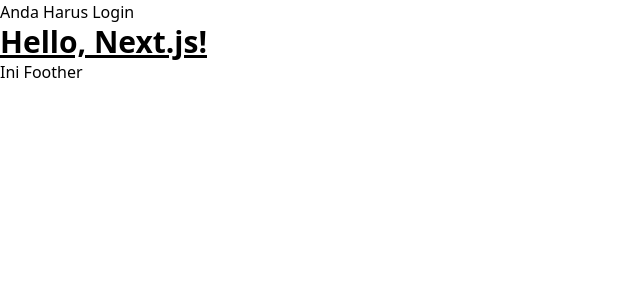
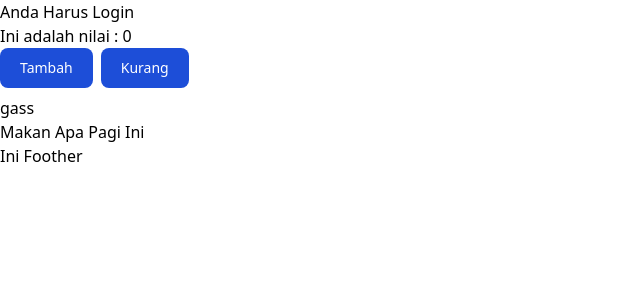
Before and after one commit to FadhliPohan/belajar-nextjs, a Next.js app in the folder learn-nextjs/: page / in a window 1280 px wide. Shown: the top 300 px of the page, without its empty margins (0-640 px from the left). Built offline with nearby package versions, Linux system fonts and the light colour scheme.

Commit message:
Feat(Tugas-5): Membuat Props dengan children

```diff
--- /dev/null
+++ b/learn-nextjs/components/atom/Button.js
@@ -0,0 +1,10 @@
+const Button = (props) => {
+  return (
+    <button
+    onClick={props.onClick}
+     className="text-white bg-blue-700 hover:bg-blue-800 focus:ring-4 focus:ring-blue-300 font-medium rounded-lg text-sm px-5 py-2.5 me-2 mb-2 dark:bg-blue-600 dark:hover:bg-blue-700 focus:outline-none dark:focus:ring-blue-800">
+      {props.text}
+    </button>
+  );
+};
+export default Button;
--- /dev/null
+++ b/learn-nextjs/layout/index.js
@@ -0,0 +1,44 @@
+import Header from "@/components/header";
+import Footer from "@/components/footer";
+import Head from "next/head";
+import Button from "@/components/atom/Button";
+import { useState } from "react";
+
+const Layout = (props) => {
+  const [nilai, setNilai] = useState(0);
+  //fungsi tambah
+  const tambah = () => {
+    setNilai(nilai + 1);
+  };
+
+  // fungsi kurang
+  const kurang = () => {
+    if (nilai == 0) {
+      setNilai(0);
+    } else {
+      setNilai(nilai - 1);
+    }
+  };
+
+  return (
+    <>
+      <Head>
+        <title>Belajar NextJs</title>
+        <meta name="description" content="Generated by Belajar NextJs" />
+        <meta name="viewport" content="width=device-width, initial-scale=1" />
+        <link rel="icon" href="/favicon.ico" />
+      </Head>
+      <main>
+        <Header></Header>
+        <p className="text-2xl">Ini adalah nilai : {nilai}</p>
+        <Button text="Tambah" onClick={tambah} />
+        <Button text="Kurang" onClick={kurang} />
+        <p className="text-2xl">gass</p>
+        {props.children}
+        <Footer></Footer>
+      </main>
+    </>
+  );
+};
+
+export default Layout;
--- a/learn-nextjs/package.json
+++ b/learn-nextjs/package.json
@@ -14,12 +14,14 @@
     "react-dom": "^18"
   },
   "devDependencies": {
+    "autoprefixer": "^10.4.17",
     "eslint": "^8.56.0",
     "eslint-config-airbnb": "^19.0.4",
     "eslint-plugin-import": "^2.29.1",
     "eslint-plugin-jsx-a11y": "^6.8.0",
     "eslint-plugin-react": "^7.33.2",
     "eslint-plugin-react-hooks": "^4.6.0",
+    "postcss": "^8.4.33",
     "tailwindcss": "^3.4.1"
   }
 }
--- a/learn-nextjs/pages/index.js
+++ b/learn-nextjs/pages/index.js
@@ -5,23 +5,16 @@
 import Footer from "@/components/footer";
 import Header from "@/components/header";
 import Content from "@/components/content";
+import Layout from "@/layout";
 
 const inter = Inter({ subsets: ["latin"] });
 
 export default function Home() {
   return (
     <>
-      <Head>
-        <title>Create Next App</title>
-        <meta name="description" content="Generated by create next app" />
-        <meta name="viewport" content="width=device-width, initial-scale=1" />
-        <link rel="icon" href="/favicon.ico" />
-      </Head>
-      <main>
-        <Header></Header>
-        <Content />
-        <Footer></Footer>
-      </main>
+      <Layout>
+        <p>Makan Apa Pagi Ini</p>
+      </Layout>
     </>
   );
 }
--- /dev/null
+++ b/learn-nextjs/postcss.config.js
@@ -0,0 +1,6 @@
+module.exports = {
+  plugins: {
+    tailwindcss: {},
+    autoprefixer: {},
+  },
+}
--- a/learn-nextjs/tailwind.config.js
+++ b/learn-nextjs/tailwind.config.js
@@ -1,12 +1,12 @@
 /** @type {import('tailwindcss').Config} */
 module.exports = {
   content: [
-    './app/**/*.{js,ts,jsx,tsx,mdx}', // Note the addition of the `app` directory.
-    './pages/**/*.{js,ts,jsx,tsx,mdx}',
-    './components/**/*.{js,ts,jsx,tsx,mdx}',
+    "./app/**/*.{js,ts,jsx,tsx,mdx}",
+    "./pages/**/*.{js,ts,jsx,tsx,mdx}",
+    "./components/**/*.{js,ts,jsx,tsx,mdx}",
 
     // Or if using `src` directory:
-    './src/**/*.{js,ts,jsx,tsx,mdx}',
+    "./src/**/*.{js,ts,jsx,tsx,mdx}",
   ],
   theme: {
     extend: {},
```
Also changed, not shown: 1 other file (tests, documents, lock files or other folders).
